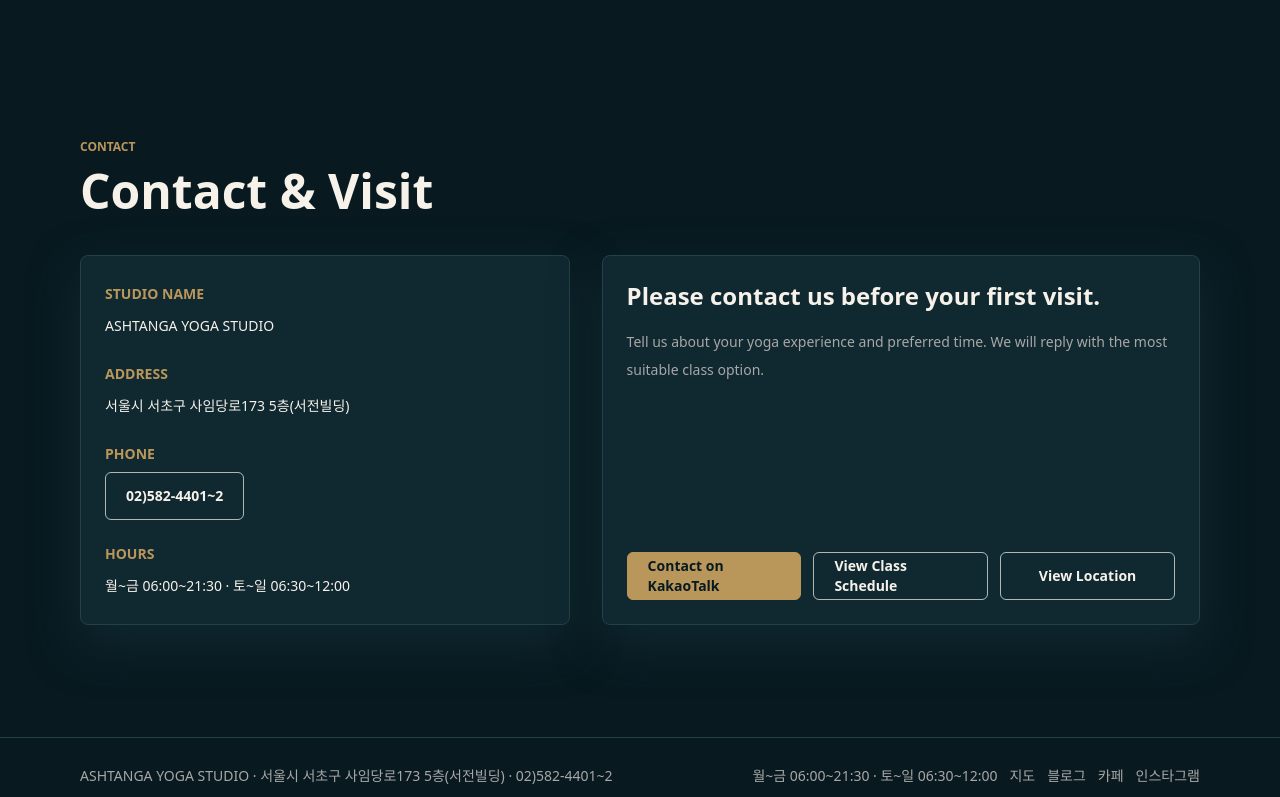
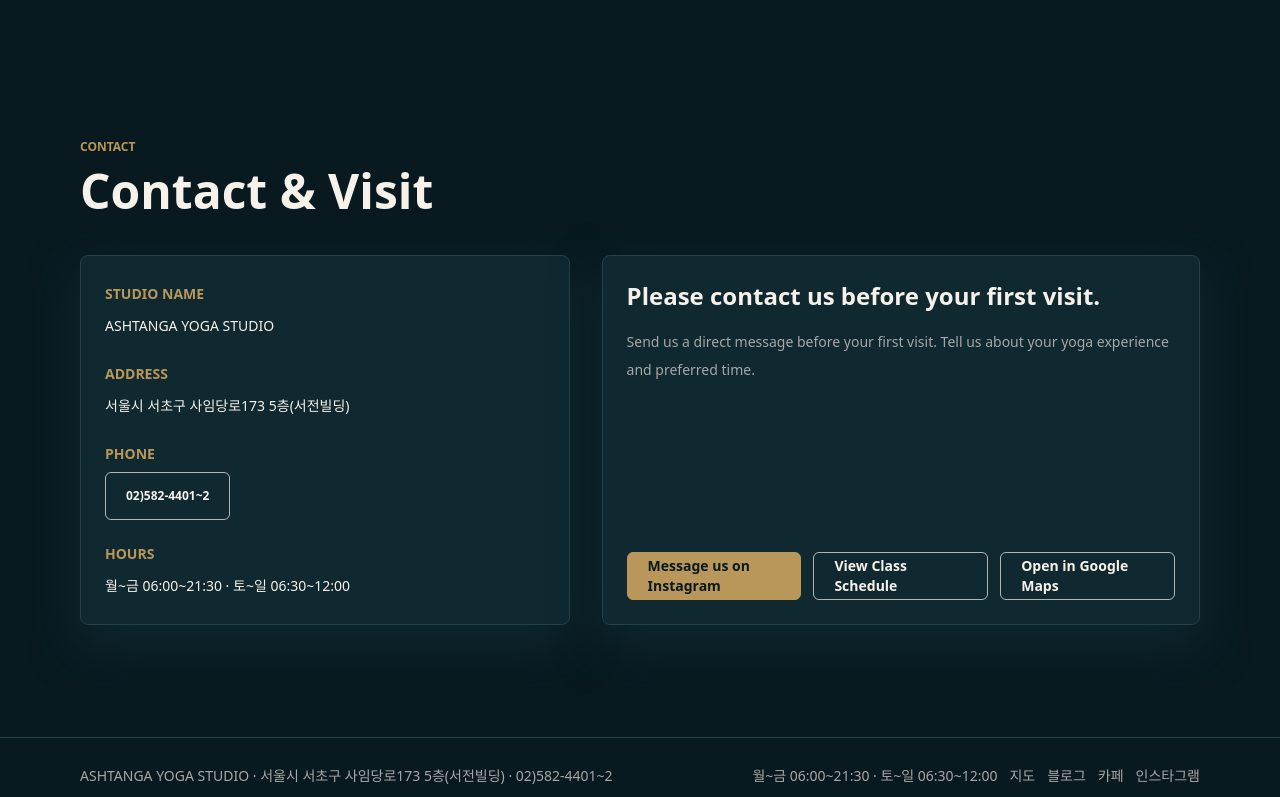
Before and after one commit to Andrea3004/ashtanga-web, a Next.js app: page /en in a window 1280 px wide. Shown: the part 4815-5612 px from the top of the page. Built offline with nearby package versions, Linux system fonts and the light colour scheme; no server answers.

Commit message:
feat: complete English landing page experience

```diff
--- a/src/app/en/page.tsx
+++ b/src/app/en/page.tsx
@@ -59,7 +59,7 @@
 const visitSteps = [
   {
     title: "Contact us",
-    body: "Send us a message before your first visit."
+    body: "Send us a message on Instagram or by phone before your first visit."
   },
   {
     title: "Choose a class",
@@ -346,11 +346,11 @@
               </div>
               <div>
                 <dt className="font-black uppercase text-gold">Phone</dt>
-                <dd className="mt-1">
+                <dd className="mt-1 text-text">
                   <CTAButton
                     href="tel:025824401"
                     variant="secondary"
-                    className="min-h-11 px-4"
+                    className="min-h-11 px-4 text-xs"
                     analytics={{ event: "phone_click", location: "english_page", label: siteInfo.phone, destination: "tel" }}
                   >
                     {siteInfo.phone}
@@ -367,21 +367,22 @@
             <div>
               <h3 className="text-2xl font-black text-text">Please contact us before your first visit.</h3>
               <p className="mt-4 max-w-2xl text-sm leading-7 text-muted">
-                Tell us about your yoga experience and preferred time. We will reply with the most suitable class option.
+                Send us a direct message before your first visit. Tell us about your yoga experience and preferred time.
               </p>
             </div>
             <div className="mt-7 grid gap-3 sm:grid-cols-3">
               <CTAButton
-                href={externalLinks.kakaoTalk}
+                href={externalLinks.instagram}
                 className="w-full"
+                aria-label="Message Ashtanga Yoga Studio on Instagram, opens in a new tab"
                 analytics={{
-                  event: "kakao_click",
+                  event: "instagram_click",
                   location: "english_page",
-                  label: "Contact on KakaoTalk",
-                  destination: "kakao"
+                  label: "Message us on Instagram",
+                  destination: "instagram"
                 }}
               >
-                Contact on KakaoTalk
+                Message us on Instagram
               </CTAButton>
               <CTAButton
                 href="/schedule"
@@ -397,12 +398,19 @@
                 View Class Schedule
               </CTAButton>
               <CTAButton
-                href={externalLinks.naverMap}
+                href={externalLinks.googleMaps}
                 variant="secondary"
                 className="w-full"
-                analytics={{ event: "map_click", location: "english_page", label: "View Location", destination: "map" }}
+                aria-label="Open Ashtanga Yoga Studio in Google Maps, opens in a new tab"
+                analytics={{
+                  event: "map_click",
+                  location: "english_page",
+                  label: "Open in Google Maps",
+                  destination: "map",
+                  map_provider: "google"
+                }}
               >
-                View Location
+                Open in Google Maps
               </CTAButton>
             </div>
           </div>
--- a/src/components/CTAButton.tsx
+++ b/src/components/CTAButton.tsx
@@ -11,6 +11,7 @@
     location: AnalyticsLocation;
     label: string;
     destination: AnalyticsDestination;
+    map_provider?: "google" | "naver";
   };
 };
 
--- a/src/components/TrackedLink.tsx
+++ b/src/components/TrackedLink.tsx
@@ -11,6 +11,7 @@
   location: AnalyticsLocation;
   label: string;
   destination: AnalyticsDestination;
+  map_provider?: "google" | "naver";
 };
 
 type TrackedLinkProps = AnchorHTMLAttributes<HTMLAnchorElement> & {
@@ -28,7 +29,8 @@
         page: pathname,
         location: analytics.location,
         label: analytics.label,
-        destination: analytics.destination
+        destination: analytics.destination,
+        map_provider: analytics.map_provider
       });
     }
 
--- a/src/data/site.ts
+++ b/src/data/site.ts
@@ -12,6 +12,7 @@
 export const externalLinks = {
   kakaoTalk: "https://open.kakao.com/o/sJnCNVKh",
   naverMap: "https://naver.me/FEgn2WqB",
+  googleMaps: "https://maps.app.goo.gl/jEGWnjz4eStNZZHJA",
   naverBlog: "https://blog.naver.com/davidyoga",
   naverCafe: "https://cafe.naver.com/ashtangayoga",
   instagram: "https://www.instagram.com/ashtangayoga_korea",
--- a/src/lib/analytics.ts
+++ b/src/lib/analytics.ts
@@ -1,4 +1,5 @@
 export type AnalyticsEventName =
+  | "instagram_click"
   | "kakao_click"
   | "map_click"
   | "phone_click"
@@ -8,13 +9,14 @@
 
 export type AnalyticsLocation = "hero" | "navbar" | "section" | "footer" | "contact" | "schedule" | "practice" | "english_page";
 
-export type AnalyticsDestination = "internal" | "kakao" | "tel" | "map" | "reservation_app";
+export type AnalyticsDestination = "internal" | "instagram" | "kakao" | "tel" | "map" | "reservation_app";
 
 export type AnalyticsEventParams = {
   page?: string;
   location?: AnalyticsLocation;
   label?: string;
   destination?: AnalyticsDestination;
+  map_provider?: "google" | "naver";
 };
 
 declare global {
```
